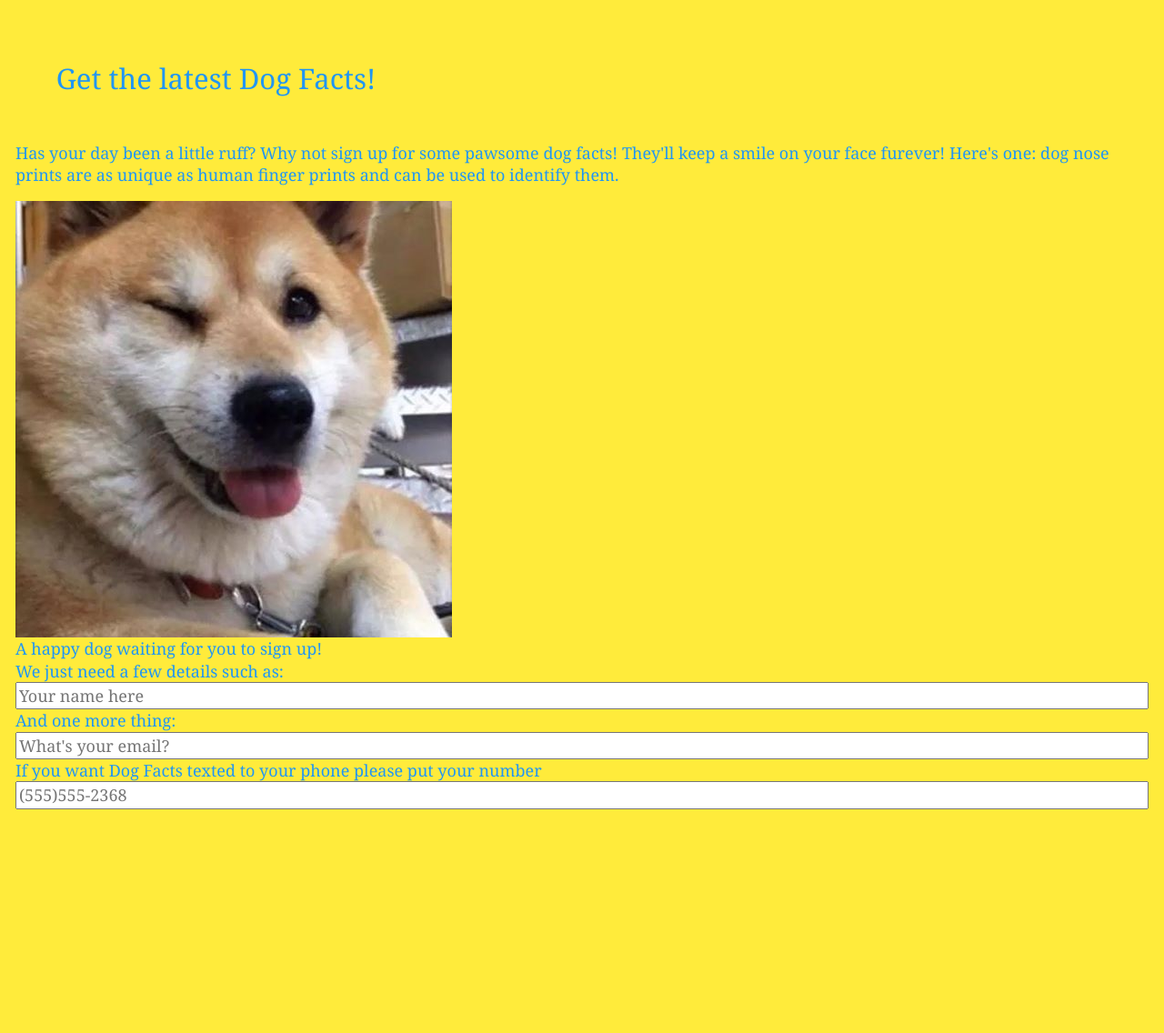
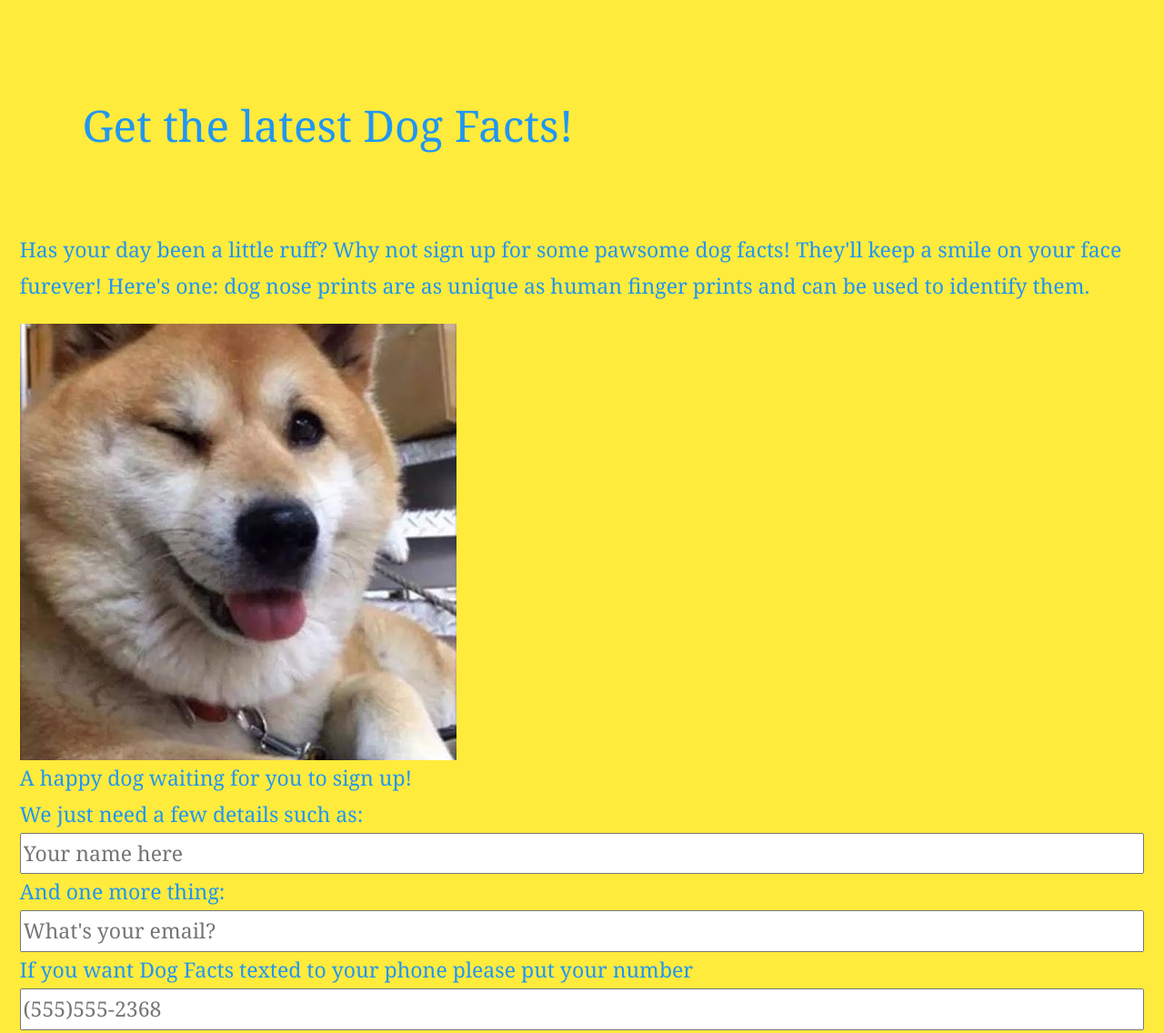
Before and after one commit to cescoto/itmd-362-project1, a plain HTML site: page index.html in a window 1280 px wide. Shown: the whole page at 91% size. Before the commit the page ends 906 px from the top, so only its background shows below. Drawn offline with nearby package versions, Linux system fonts and the light colour scheme.

Commit message:
Adjusted media queries for larger displays

```diff
--- a/css/screen.css
+++ b/css/screen.css
@@ -78,3 +78,14 @@ input {
     justify-content: flex-start;
   }
 }
+
+@media screen and (min-width: 910px ) {
+  html {
+    font-size:1.44em;
+    line-height: 1.728em;
+  }
+  h1 {
+    font-size: 2.074em;
+    line-height: 2.48em;
+  }
+}
```
